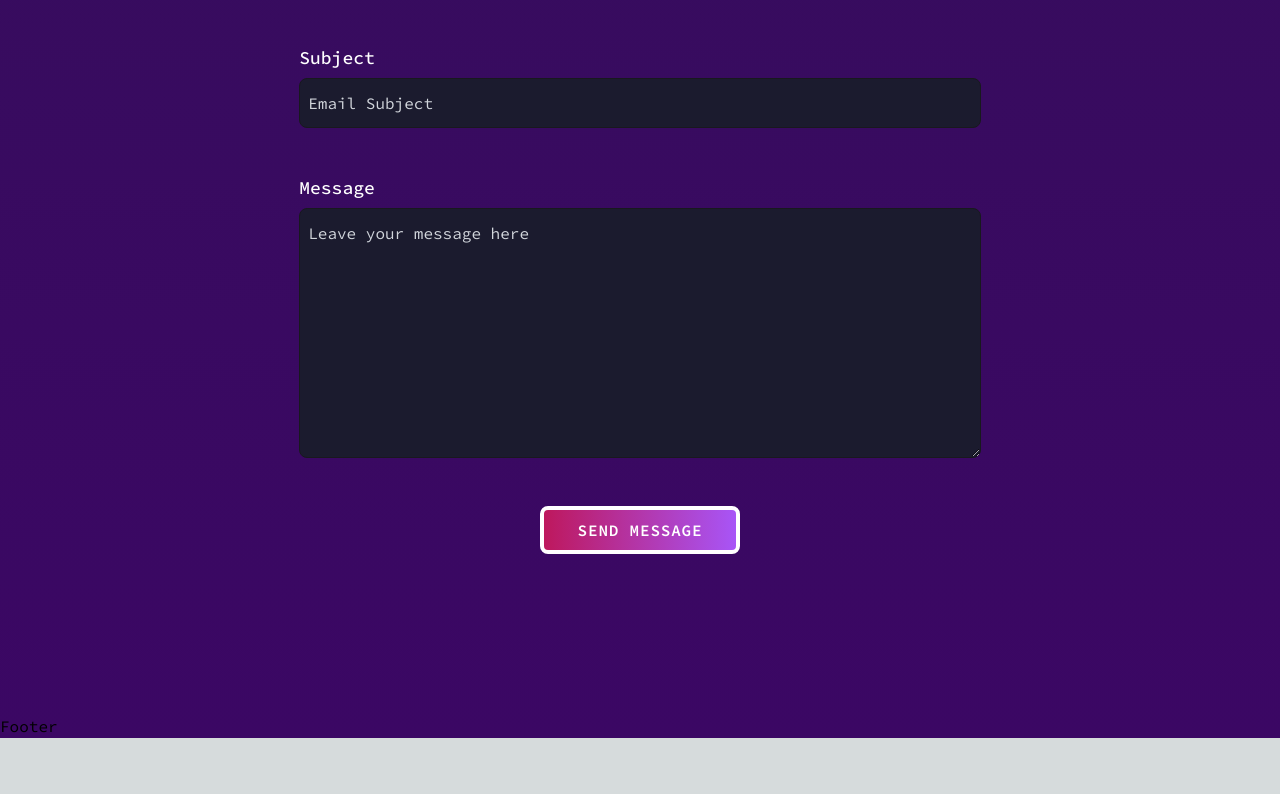
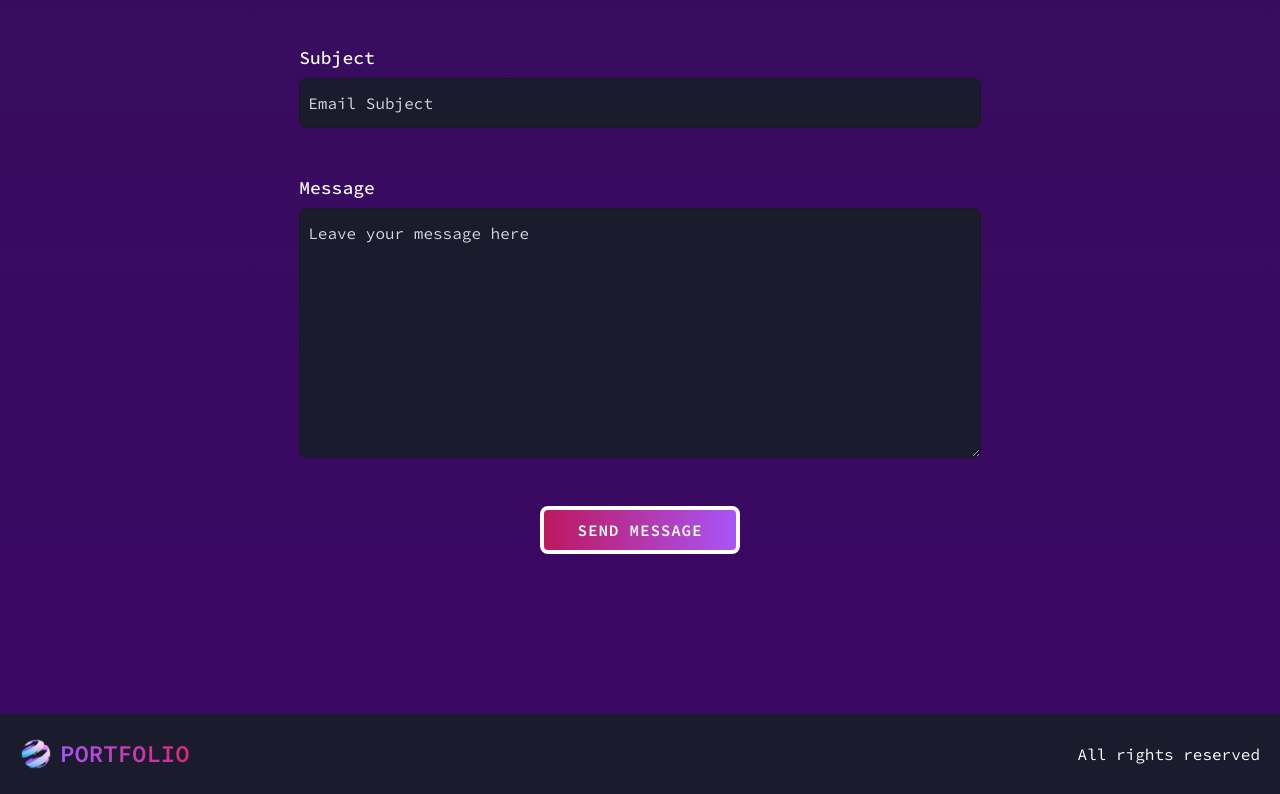
Before and after one commit to brennambond/brennambondportfolio, a Next.js app: page / in a window 1280 px wide. Shown: the part 3933-4727 px from the top of the page. Before the commit the page ends 4671 px from the top, so only its background shows below. Built offline with nearby package versions, Linux system fonts and the light colour scheme.

Commit message:
Finish Footer section component

```diff
--- a/components/shared/Footer.jsx
+++ b/components/shared/Footer.jsx
@@ -1,7 +1,29 @@
-import React from "react";
+import Image from "next/image";
+import Link from "next/link";
 
 const Footer = () => {
-  return <div>Footer</div>;
+  return (
+    <footer className=' w-full bg-[#1b1b2e] z-50'>
+      <div className='flex items-center justify-between px-5 py-6 container'>
+        <Link
+          href='/'
+          className='flex-center gap-2 transition ease-in-out delay-100 hover:scale-105'
+        >
+          <Image
+            src='/assets/images/logo.png'
+            width={1000}
+            height={1000}
+            className='w-8 h-8 '
+            alt='Logo'
+          />
+          <p className='text-transparent bg-clip-text bg-gradient-to-r from-purple-500 to-pink-600 text-2xl  font-semibold block'>
+            PORTFOLIO
+          </p>
+        </Link>
+        <p className='text-white'>All rights reserved</p>
+      </div>
+    </footer>
+  );
 };
 
 export default Footer;
```
